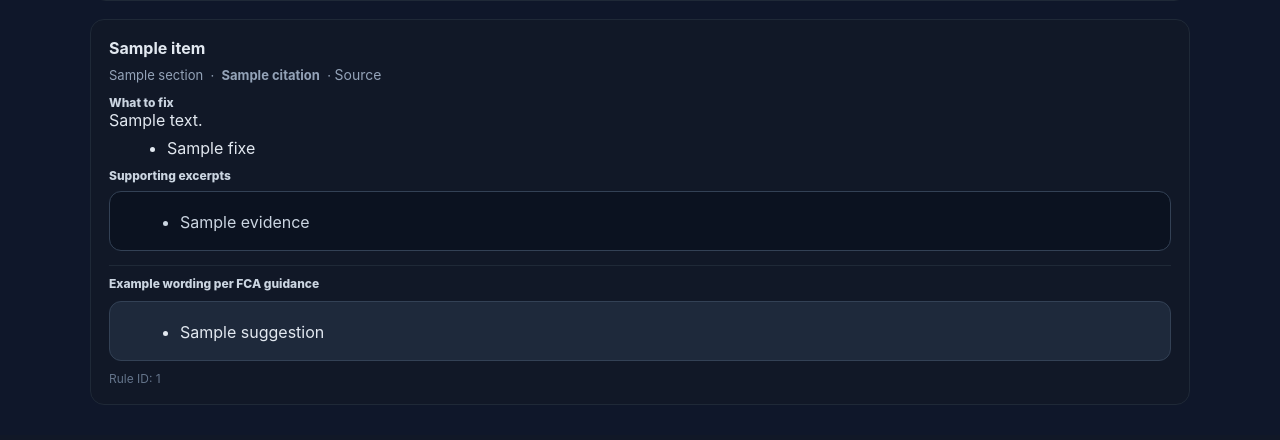
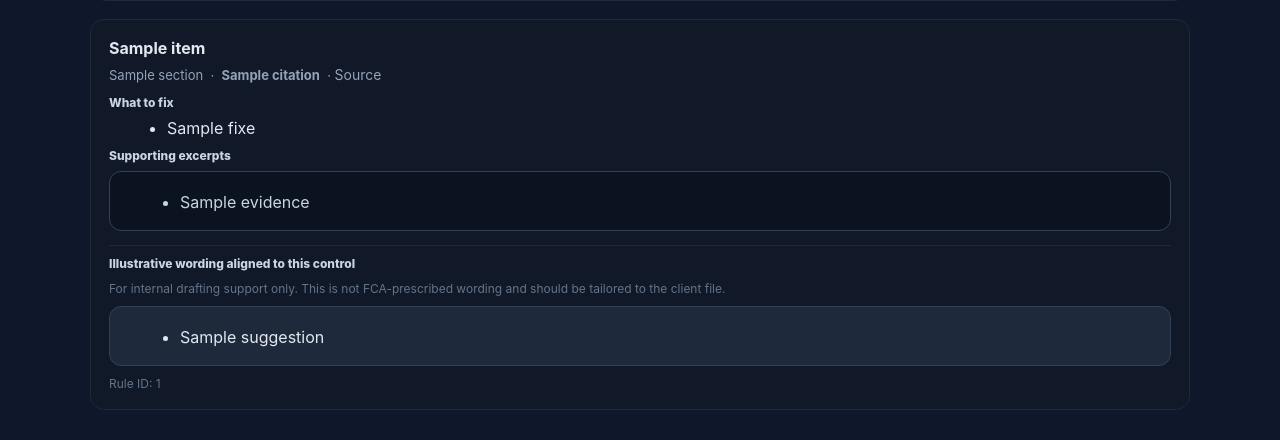
Before and after one commit to AssureAI/assure-fca-monitor, a Python web app: template templates/results.html in a window 1280 px wide. Shown: the part 426-866 px from the top of the page. Before the commit the page ends 831 px from the top, so only its background shows below. Run offline with Jinja, Linux system fonts and the light colour scheme; the template is opened without the code that fills it: most values are stand-ins (such as "Sample title", 1, 10 or a date in 2020).

Commit message:
Refactor issue summary and suggestions display logic

```diff
--- a/templates/results.html
+++ b/templates/results.html
@@ -283,7 +283,8 @@
           </p>
 
           <div class="label">What to fix</div>
-          {% if item.issue_summary %}
+
+          {% if item.issue_summary and not (item.fixes and item.fixes|length > 0) %}
             <div>{{ item.issue_summary }}</div>
           {% endif %}
 
@@ -293,6 +294,8 @@
                 <li>{{ f }}</li>
               {% endfor %}
             </ul>
+          {% elif item.issue_summary %}
+            <div>{{ item.issue_summary }}</div>
           {% else %}
             <div class="small">No specific fix guidance available for this control yet.</div>
           {% endif %}
@@ -308,20 +311,18 @@
             </div>
           {% endif %}
 
-          <hr class="divider"/>
-
-          <div class="label">Example wording per FCA guidance</div>
-          <div class="suggestion">
-            {% if item.suggestions and item.suggestions|length > 0 %}
+          {% if item.suggestions and item.suggestions|length > 0 %}
+            <hr class="divider"/>
+            <div class="label">Illustrative wording aligned to this control</div>
+            <div class="small">For internal drafting support only. This is not FCA-prescribed wording and should be tailored to the client file.</div>
+            <div class="suggestion">
               <ul>
                 {% for s in item.suggestions %}
                   <li>{{ s }}</li>
                 {% endfor %}
               </ul>
-            {% else %}
-              <div class="small">Update the report to clearly evidence this control, then rerun the check.</div>
-            {% endif %}
-          </div>
+            </div>
+          {% endif %}
 
           <div class="small">Rule ID: {{ item.rule_id }}</div>
         </div>
```
